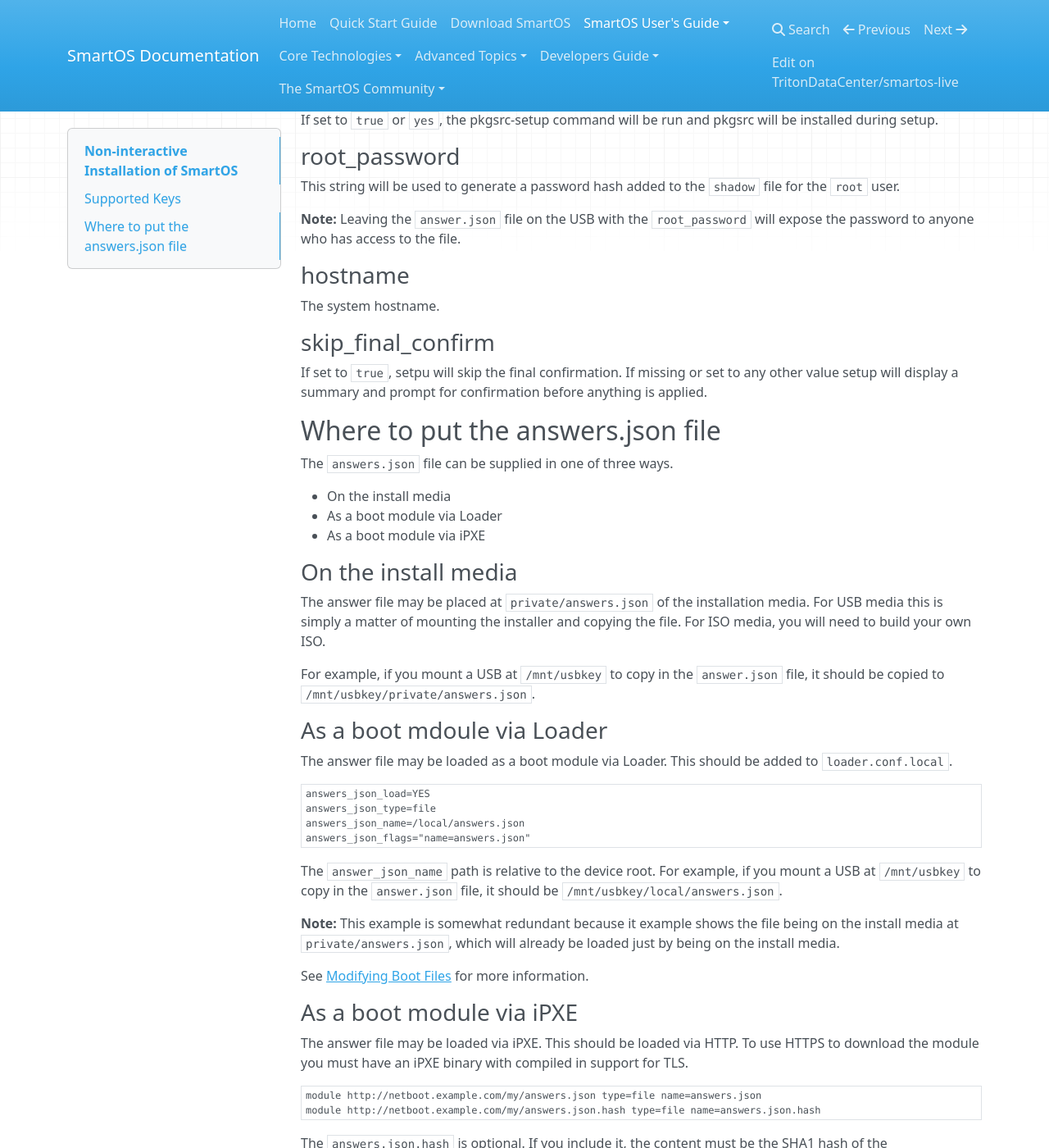
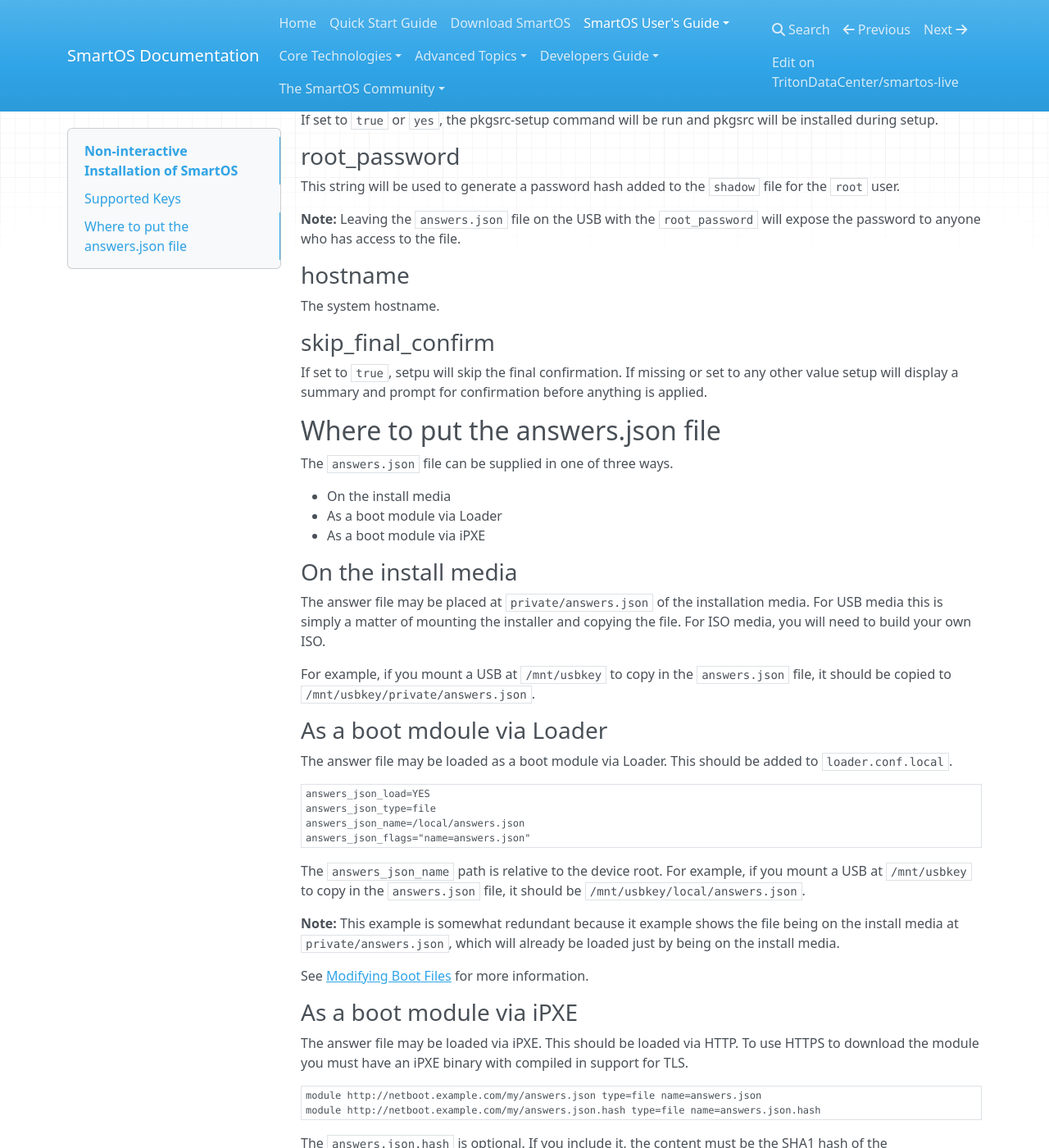
Before and after one commit to TritonDataCenter/smartos-docs, an MkDocs documentation site: the page built from docs/non-interactive-install.md, in a window 1280 px wide and 1400 px high, scrolled down 2769 px. Shown: the whole window at 82% size. Built offline with MkDocs 1.6.1, drawn with Linux system fonts in a browser that asks for light colours; nearby versions of some CDN libraries.

Commit message:
Spelling

````diff
--- a/docs/non-interactive-install.md
+++ b/docs/non-interactive-install.md
@@ -159,7 +159,7 @@
 This string will be used to generate a password hash added to the `shadow`
 file for the `root` user.
 
-**Note:** Leaving the `answer.json` file on the USB with the `root_password`
+**Note:** Leaving the `answers.json` file on the USB with the `root_password`
 will expose the password to anyone who has access to the file.
 
 ### hostname
@@ -186,7 +186,7 @@
 media. For USB media this is simply a matter of mounting the installer and
 copying the file. For ISO media, you will need to build your own ISO.
 
-For example, if you mount a USB at `/mnt/usbkey` to copy in the `answer.json`
+For example, if you mount a USB at `/mnt/usbkey` to copy in the `answers.json`
 file, it should be copied to `/mnt/usbkey/private/answers.json`.
 
 ### As a boot mdoule via Loader
@@ -201,8 +201,8 @@
 answers_json_flags="name=answers.json"
 ```
 
-The `answer_json_name` path is relative to the device root. For example, if you
-mount a USB at `/mnt/usbkey` to copy in the `answer.json` file, it should be
+The `answers_json_name` path is relative to the device root. For example, if you
+mount a USB at `/mnt/usbkey` to copy in the `answers.json` file, it should be
 `/mnt/usbkey/local/answers.json`.
 
 **Note:** This example is somewhat redundant because it example shows the file
````
